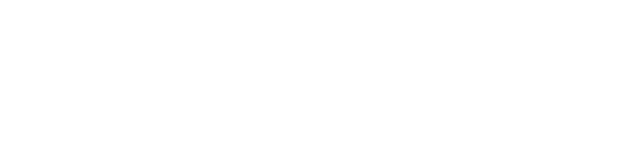
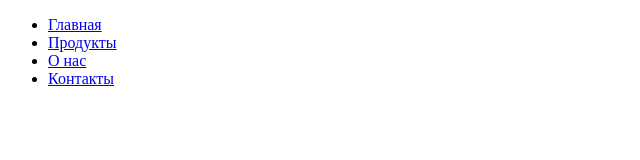
Before and after one commit to ulan-cmd/28_04, a plain HTML site: page index.html in a window 1280 px wide. Shown: the whole page, without its empty margins (0-640 px from the left). Drawn offline with Linux system fonts and the light colour scheme.

Commit message:
feat: added header

```diff
--- a/index.html
+++ b/index.html
@@ -9,6 +9,15 @@
     <link rel="stylesheet" href="style.css">
 </head>
 <body>
-
+    <header>
+        <nav>
+            <ul>
+                <li><a href="#">Главная</a></li>
+                <li><a href="#">Продукты</a></li>
+                <li><a href="#">О нас</a></li>
+                <li><a href="#">Контакты</a></li>
+            </ul>
+        </nav>
+    </header>
 </body>
 </html>
```
